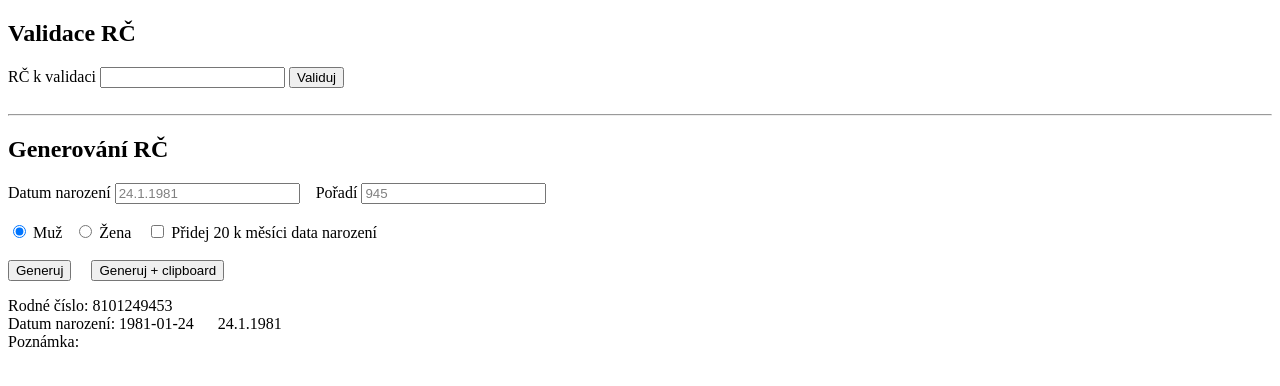
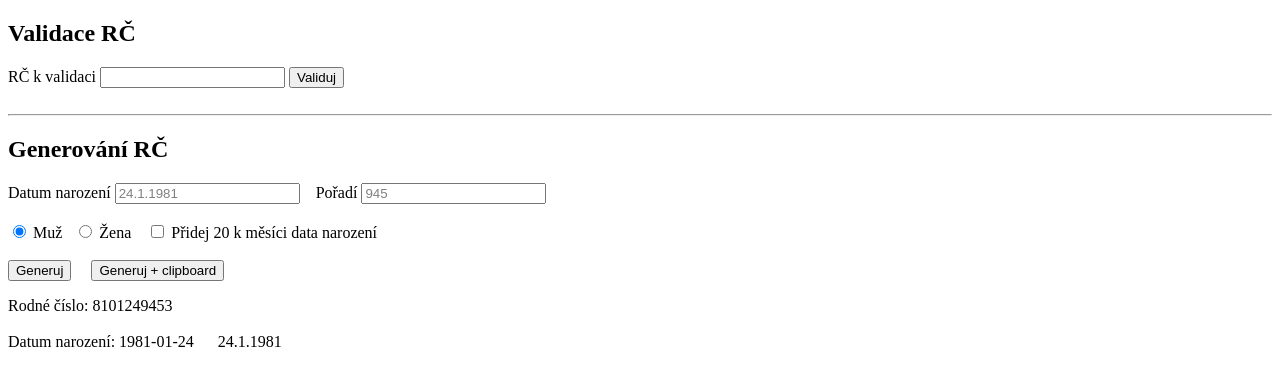
Before and after one commit to mh70cz/js, a plain HTML site: page RC/rc.html in a window 1280 px wide. Both pictures are taken after a click on the button "Generuj". Drawn offline with Linux system fonts and the light colour scheme.

Commit message:
minor code cleanup

```diff
--- a/RC/rc.html
+++ b/RC/rc.html
@@ -4,6 +4,18 @@
         <script src="./validate_rc.js" ></script>
         <script src="./generate_rc.js" ></script>
         <script>
+            function altDob(dob){
+                // dob date in yyyy-mm-dd format
+                // returns date in d.m.y
+                let year = dob.slice(0,4);
+                let month = parseInt(dob.slice(5,7));
+                let day = parseInt(dob.slice(8,10));
+                let dob_dmy = day + "." + month + "." + year ;
+                return dob_dmy ;
+
+            }
+
+
             function call_validator(){
                 //console.log("validator called");
                 document.getElementById("is_valid").innerHTML = '';
@@ -16,7 +28,7 @@
 
                 rc_obj = validate_rc(rc_raw);
 
-                console.log(rc_obj);
+                //console.log(rc_obj);
 
                 let valid = rc_obj.valid;
                 let dob = rc_obj.dob;
@@ -35,13 +47,10 @@
 
                 if (dob){
 
-                    let year = dob.slice(0,4);
-                    let month = parseInt(dob.slice(5,7));
-                    let day = parseInt(dob.slice(8,10));
-                    let dob2 = day + "." + month + "." + year ; // alternativni format data narozeni
+                    let dob_dmy = altDob(dob) ; // alternativni format data narozeni
 
                     let para = document.createElement("P");
-                    para.innerHTML = "Datum narození: " + dob + "&nbsp; &nbsp; &nbsp; " + dob2;
+                    para.innerHTML = "Datum narození: " + dob + "&nbsp; &nbsp; &nbsp; " + dob_dmy;
                     document.getElementById("validation_results").appendChild(para);
                 }
 
@@ -76,19 +85,18 @@
 
                 let rcObj = generate_rc(dob_raw, order_raw, sex, add20)
 
-                console.log(rcObj);
+                //console.log(rcObj);
 
                 if (rcObj.success == true){
 
-                    let year = rcObj.dob.slice(0,4);
-                    let month = parseInt(rcObj.dob.slice(5,7));
-                    let day = parseInt(rcObj.dob.slice(8,10));
-                    let dob2 = day + "." + month + "." + year ; // alternativni format data narozeni
+                    let dob_dmy = altDob(rcObj.dob) ; // alternativni format data narozeni
 
                     let para = document.createElement("P");
-                    para.innerHTML = "Rodné číslo: " +  rcObj.rc + "<br>" +
-                    "Datum narození: " + rcObj.dob + "&nbsp; &nbsp; &nbsp; " + dob2 + "<br>" +
-                    "Poznámka: " + rcObj.note ;
+                    para.innerHTML = "Rodné číslo: " +  rcObj.rc + "<br><br>" +
+                    "Datum narození: " + rcObj.dob + "&nbsp; &nbsp; &nbsp; " + dob_dmy ;
+                    if(rcObj.note){
+                        para.innerHTML += ""<br>" + Poznámka: " + rcObj.note ;
+                    }
                     document.getElementById("generation_results").appendChild(para);
 
                     if (outClipboard){
@@ -101,8 +109,6 @@
                         document.execCommand("copy");  // copy into clipboard
                         ta.style.visibility = "hidden";
                     }
-
-
 
                 } else {
                     let para = document.createElement("P");
```
